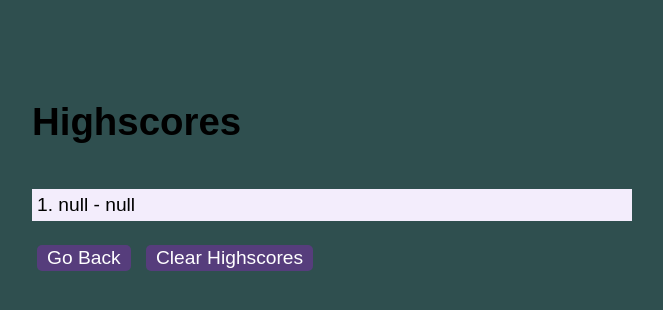
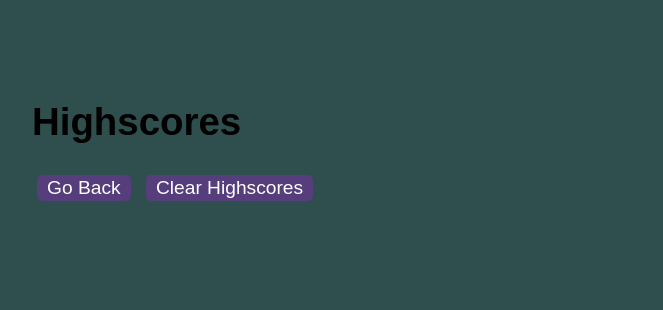
Before and after one commit to benjistealth/benji_js_fundamentals_quiz, a plain HTML site: page assets/html/highscores.html in a window 1280 px wide. Both pictures are taken after a click on the button "Clear Highscores". Shown: the whole page, without its empty margins (308-971 px from the left). Drawn offline with Linux system fonts and the light colour scheme.

Commit message:
clear highscores removed Li elements

```diff
--- a/assets/html/highscores.html
+++ b/assets/html/highscores.html
@@ -15,7 +15,6 @@
     <div class="wrapper">
       <h1>Highscores</h1>
       <ol id="highscores"></ol>
-      <ol id="highscorer"></ol>
 
       <a href="../../index.html"><button>Go Back</button></a>
       <button id="clear">Clear Highscores</button>
--- a/assets/js/scores.js
+++ b/assets/js/scores.js
@@ -1,7 +1,7 @@
 
 var submitButton = document.querySelector("#submit");
 var intialsEl = document.querySelector("#initials");
-
+var highscoresList = document.querySelector("#highscores");
 var clearScores = document.querySelector("#clear");
 var recalledScores;
 var recalledInitials;
@@ -24,7 +24,11 @@ if (submitButton) {
         changePage();
     });
 }
-displayScores();
+
+function changePage() {
+    // transition to highscores page
+    window.location.href = "./assets/html/highscores.html";
+}
 
 function getScores() {
     // recall scores from local storage
@@ -34,17 +38,13 @@ function getScores() {
     recalledArr[0] = [recalledInitials + " - " + recalledScores];
 }
 
-function changePage() {
-    // transition to highscores page
-    window.location.href = "./assets/html/highscores.html";
-}
+displayScores()
 // displaying the scores does not seem to work and I cannot see why
 //  get the latest saved scores & display on highscores pagerecalledScores
-    // attempt to populate new element created - not working
-    // highscoresList.textContent = (recalledInitials + " " + recalledScores);
-    //create elements to put scores into - not working
+    // attempt to populate new element created
+
 function displayScores() {
-    var highscoresList = document.querySelector("#highscorer");
+    if (highscoresList){
     getScores();
     for (let i = 0; i < recalledArr.length; i++) {
         let item = recalledArr[i];
@@ -53,11 +53,14 @@ function displayScores() {
         highscoresList.appendChild(listItem);
     }
  }
+}
 
 // add listener for clear scores button
 if (clearScores) {
     clearScores.addEventListener("click", function (event) {
         event.preventDefault();
         localStorage.clear();
+        var listElement = document.getElementById('highscores');
+        listElement.parentNode.removeChild(listElement);
     });
 }
```
